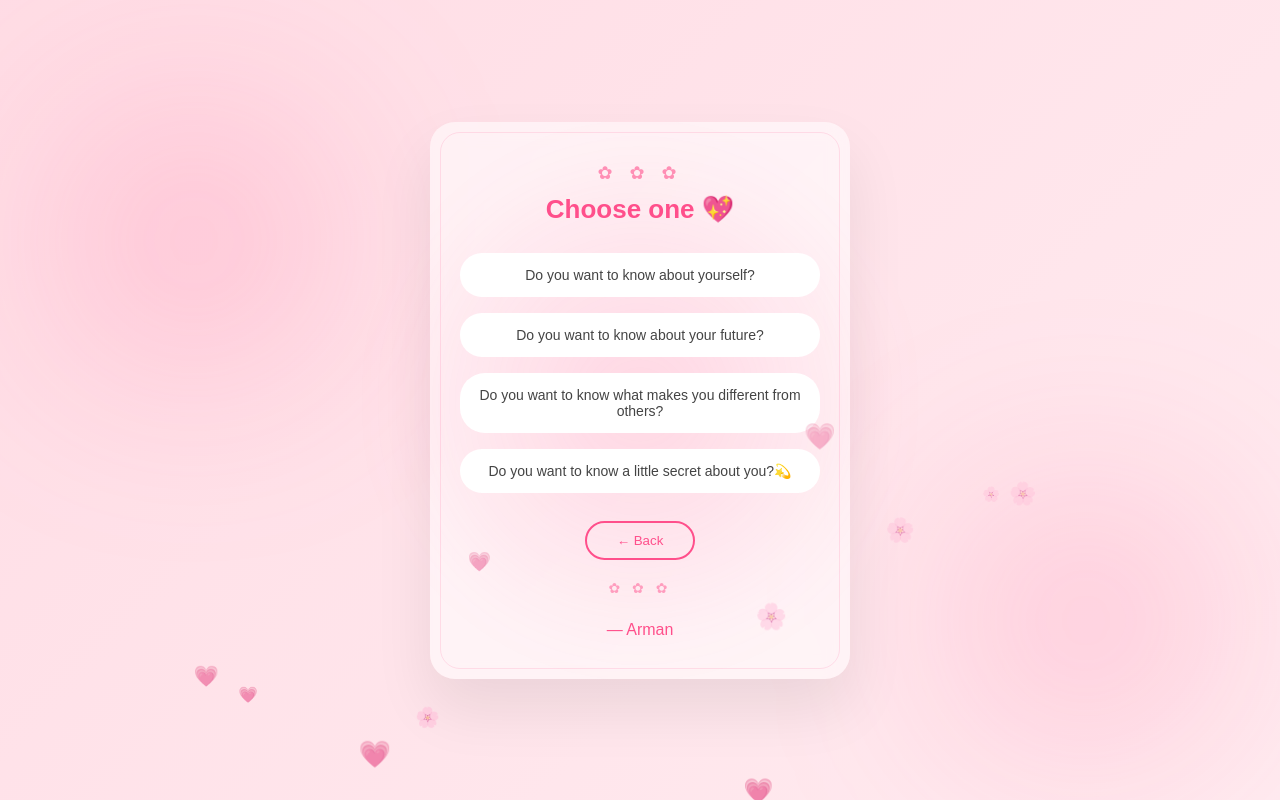
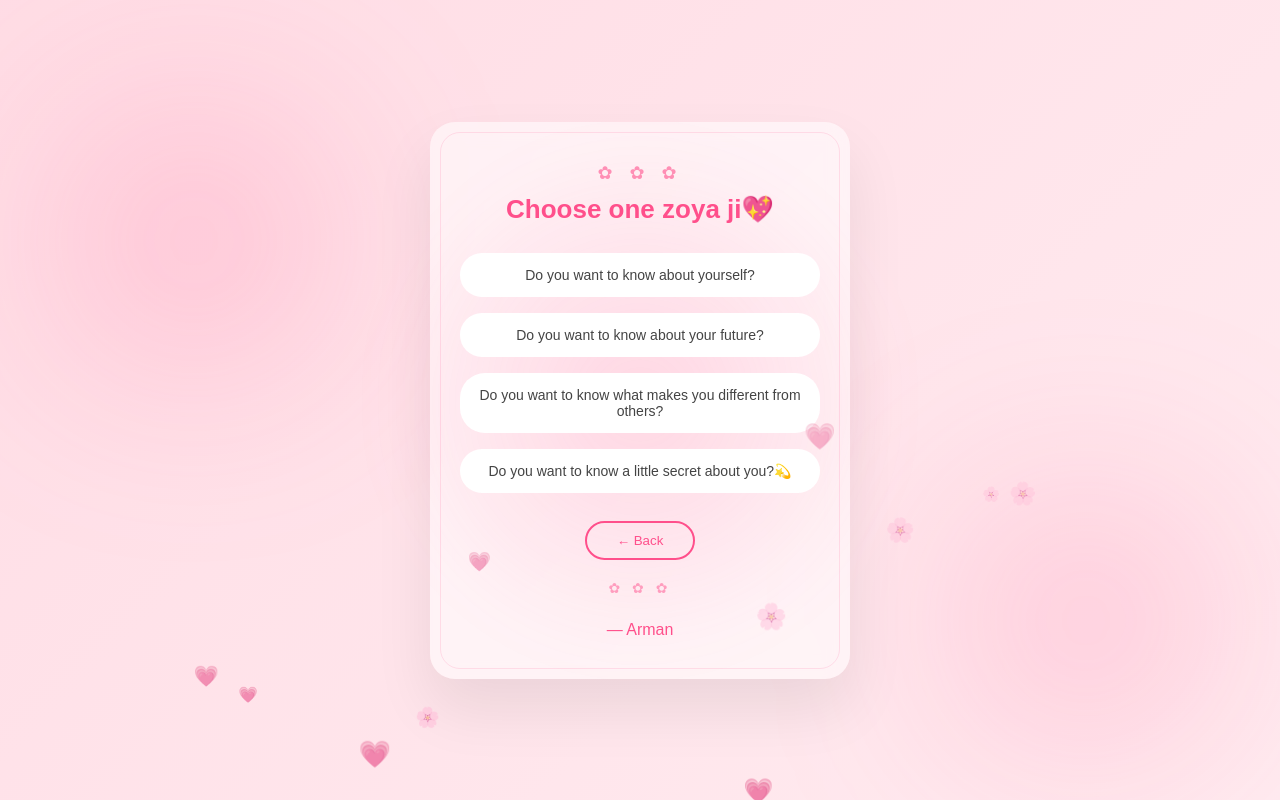
Before and after one commit to mrKhan-786/zoya-page, a plain HTML site: page index.html in a window 1280 px wide. Both pictures are taken after a click on the button "Start ✨". Drawn offline with Linux system fonts and the light colour scheme.

Commit message:
Update index.html

```diff
--- a/index.html
+++ b/index.html
@@ -24,7 +24,7 @@
 
   <!-- QUESTIONS SCREEN -->
 <div class="screen" id="questions">
-  <h2 class="heading">Choose one 💖</h2>
+  <h2 class="heading">Choose one zoya ji💖</h2>
 
   <button class="option-btn" onclick="showAnswer('self')">
     Do you want to know about yourself?
```
